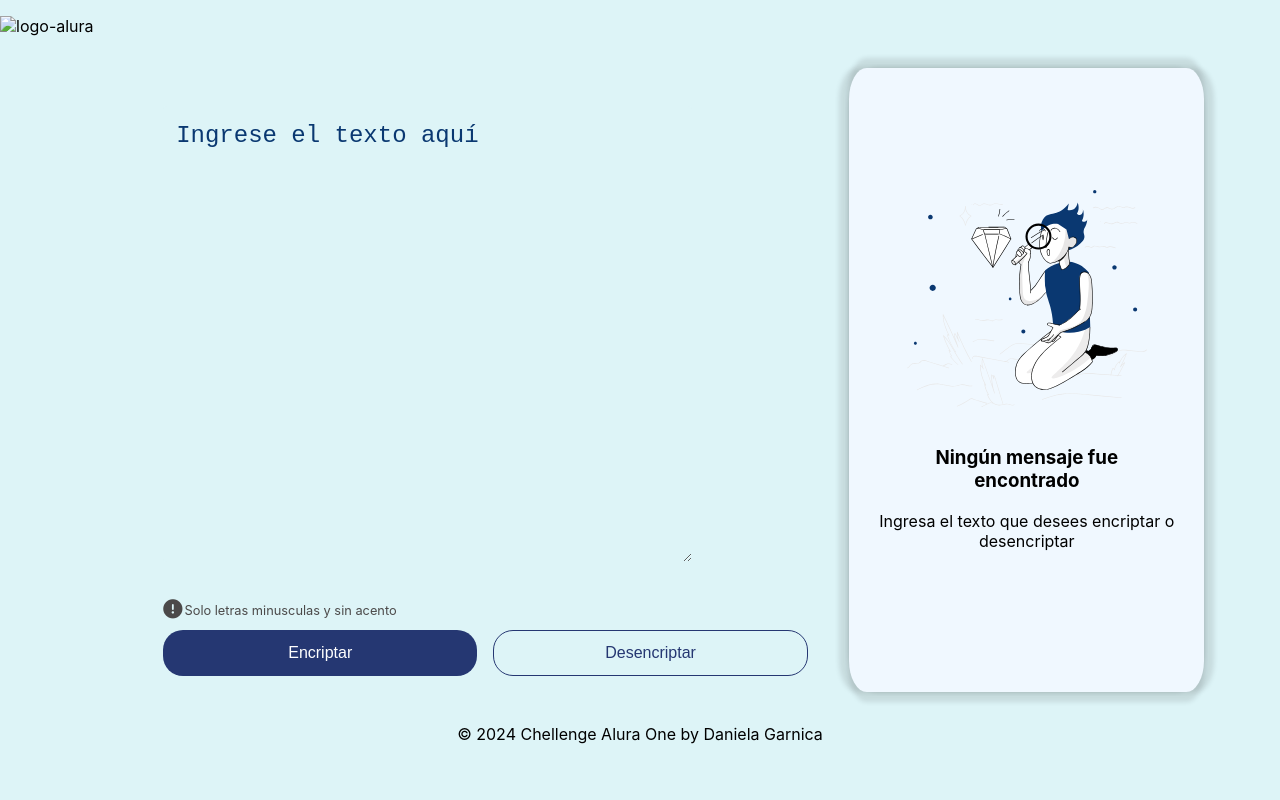
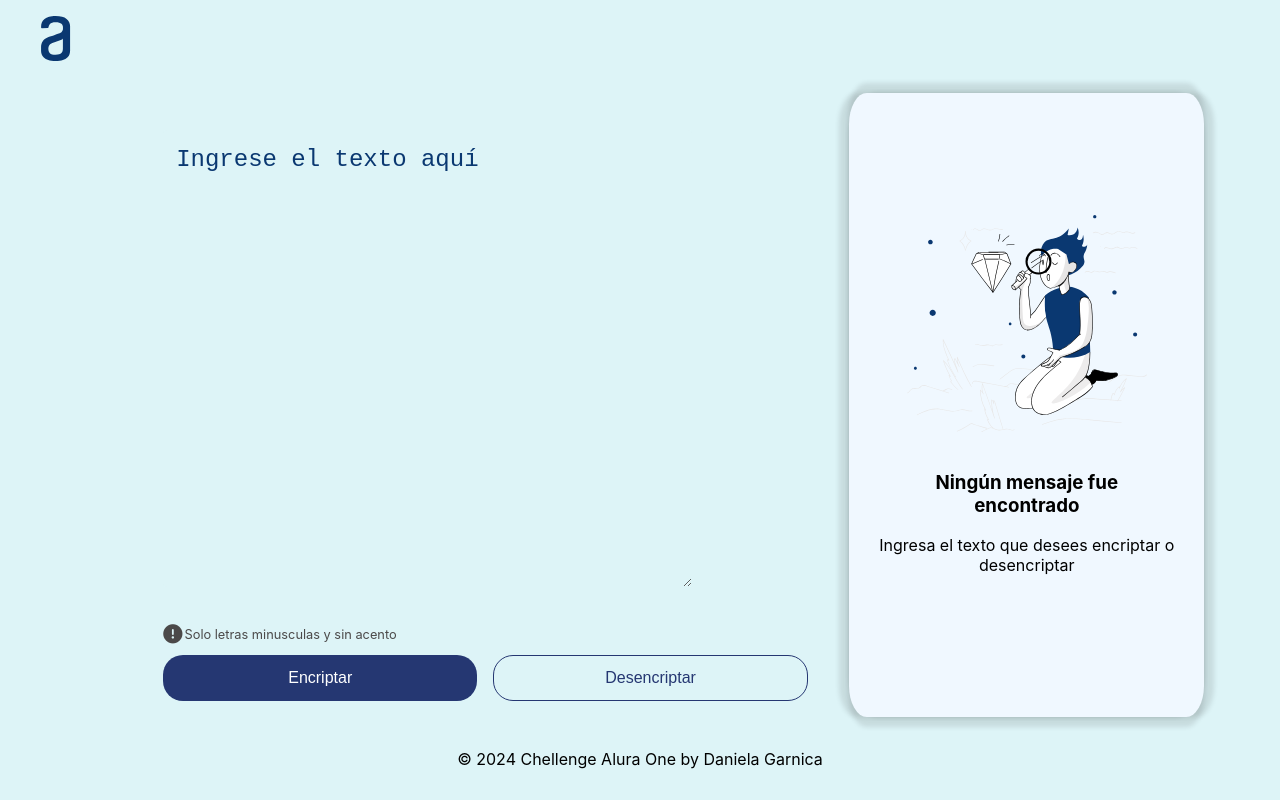
Before and after one commit to Danny-08/Proyecto-encriptador-de-texto, a plain HTML site: page index.html in a window 1280 px wide. Drawn offline with Linux system fonts and the light colour scheme; the site is published under a folder, as on GitHub Pages, so addresses that start at the root find nothing; a web font is replaced by a local one.

Commit message:
Modify the logo's src
Se quitó la barra de src="/images..." del logo

```diff
--- a/index.html
+++ b/index.html
@@ -10,7 +10,7 @@
 </head>
 <body>
     <header>
-        <img src="/images/Logo-alura.svg" alt="logo-alura">
+        <img src="images/Logo-alura.svg" alt="logo-alura">
     </header>
     <main>
         <section class="section1">
```
